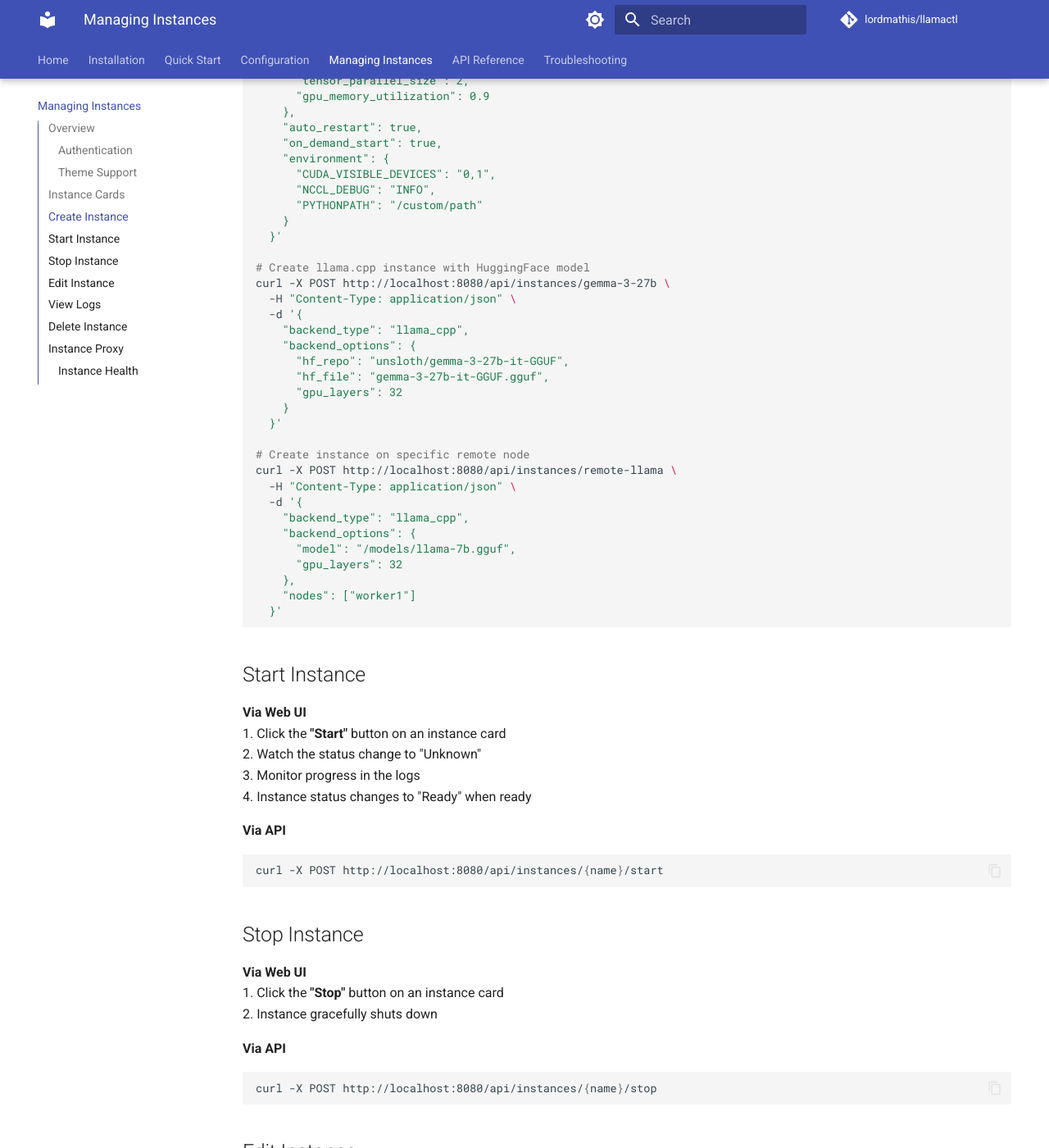
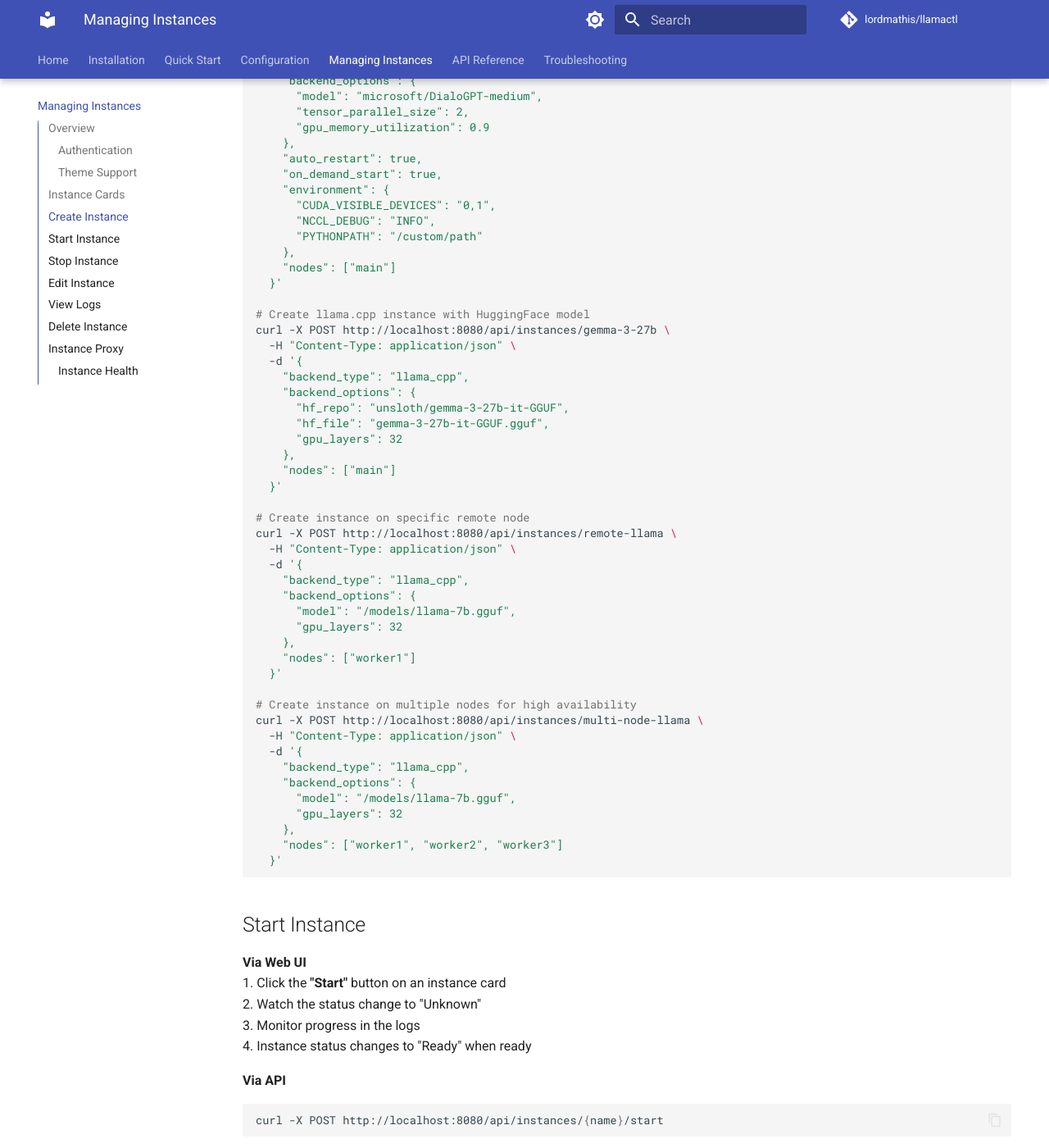
Before and after one commit to lordmathis/llamactl, an MkDocs documentation site: the page built from docs/managing-instances.md, in a window 1280 px wide and 1400 px high, scrolled down 3867 px. Shown: the whole window at 82% size. Built offline with MkDocs 1.6.1 and Material for MkDocs 9.7.7, drawn with Linux system fonts in a browser that asks for light colours; comment, search, counter and statistics services are not loaded; the version menu is left out; some of the changed text lies outside the part shown.

Commit message:
Minor docs improvements

````diff
--- a/docs/managing-instances.md
+++ b/docs/managing-instances.md
@@ -78,7 +78,8 @@ curl -X POST http://localhost:8080/api/instances/my-llama-instance \
       "threads": 8,
       "ctx_size": 4096,
       "gpu_layers": 32
-    }
+    },
+    "nodes": ["main"]
   }'
 
 # Create MLX instance (macOS only)
@@ -93,7 +94,8 @@ curl -X POST http://localhost:8080/api/instances/my-mlx-instance \
       "max_tokens": 2048
     },
     "auto_restart": true,
-    "max_restarts": 3
+    "max_restarts": 3,
+    "nodes": ["main"]
   }'
 
 # Create vLLM instance
@@ -112,7 +114,8 @@ curl -X POST http://localhost:8080/api/instances/my-vllm-instance \
       "CUDA_VISIBLE_DEVICES": "0,1",
       "NCCL_DEBUG": "INFO",
       "PYTHONPATH": "/custom/path"
-    }
+    },
+    "nodes": ["main"]
   }'
 
 # Create llama.cpp instance with HuggingFace model
@@ -124,7 +127,8 @@ curl -X POST http://localhost:8080/api/instances/gemma-3-27b \
       "hf_repo": "unsloth/gemma-3-27b-it-GGUF",
       "hf_file": "gemma-3-27b-it-GGUF.gguf",
       "gpu_layers": 32
-    }
+    },
+    "nodes": ["main"]
   }'
 
 # Create instance on specific remote node
@@ -137,6 +141,18 @@ curl -X POST http://localhost:8080/api/instances/remote-llama \
       "gpu_layers": 32
     },
     "nodes": ["worker1"]
+  }'
+
+# Create instance on multiple nodes for high availability
+curl -X POST http://localhost:8080/api/instances/multi-node-llama \
+  -H "Content-Type: application/json" \
+  -d '{
+    "backend_type": "llama_cpp",
+    "backend_options": {
+      "model": "/models/llama-7b.gguf",
+      "gpu_layers": 32
+    },
+    "nodes": ["worker1", "worker2", "worker3"]
   }'
 ```
 
````
Also changed, not shown: docs/installation.md (+1 -6 lines), docs/quick-start.md (+29 -9 lines).
